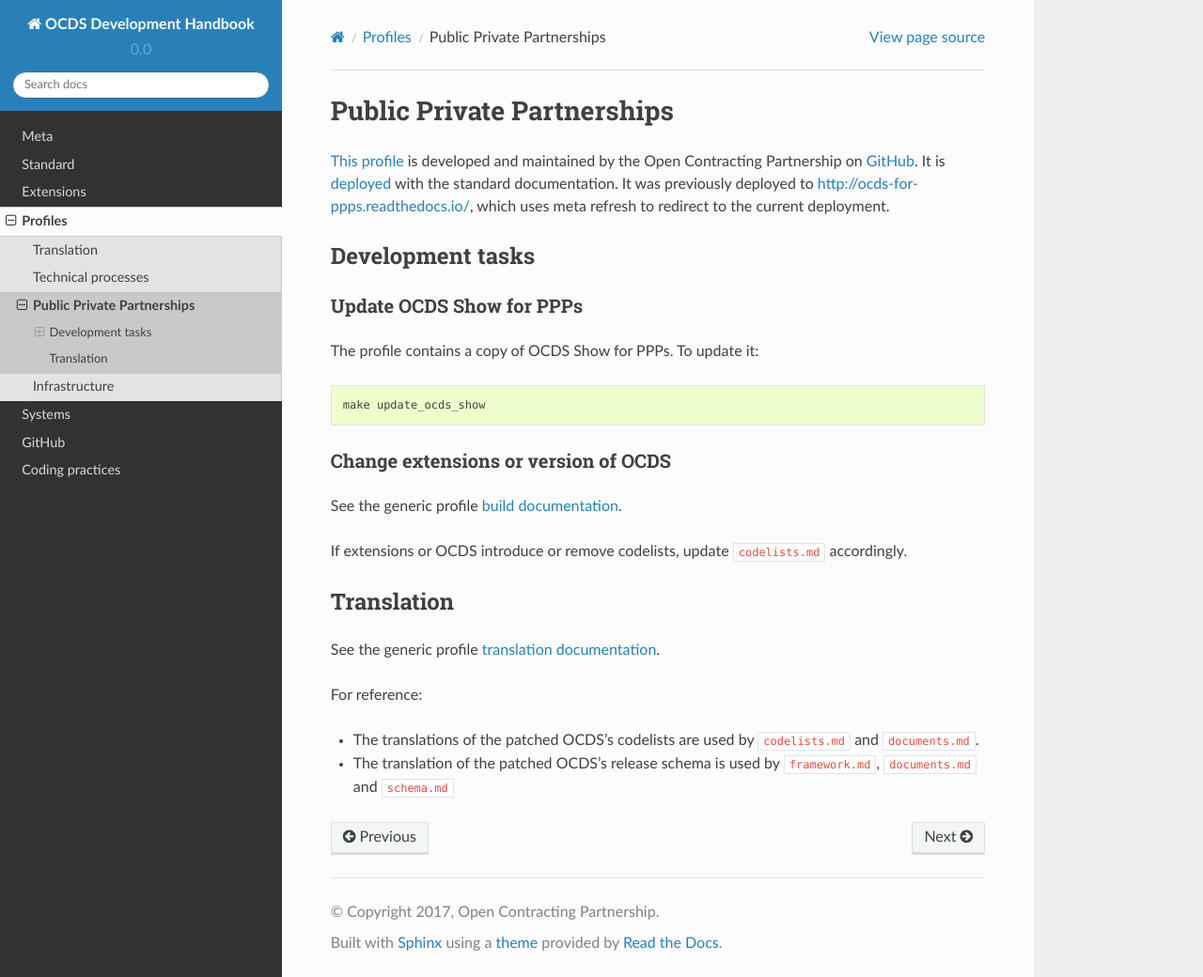
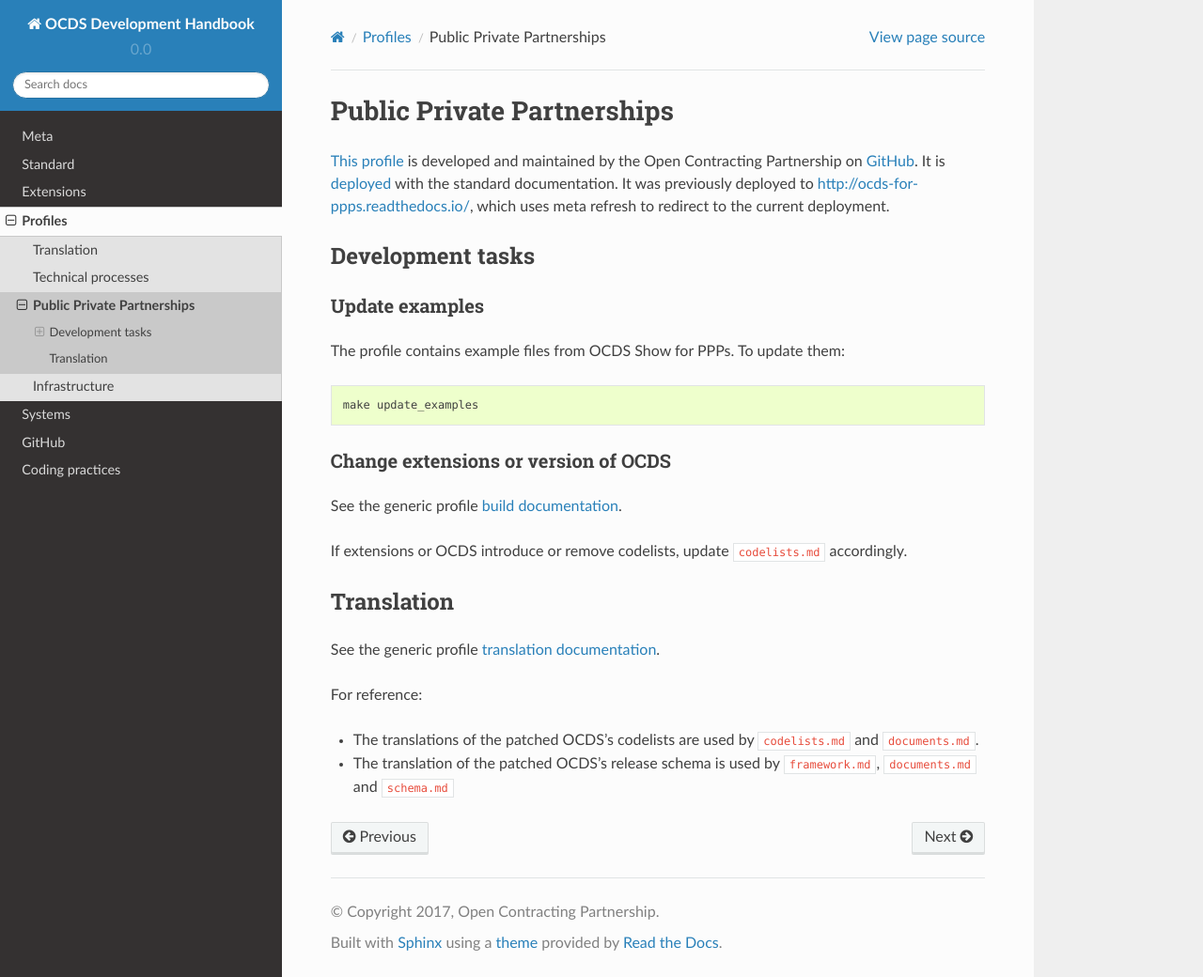
Before and after one commit to open-contracting/standard-development-handbook, a Sphinx documentation site: the page built from docs/profiles/ppp.md, in a window 1280 px wide and 1040 px high. Shown: the whole window at 94% size. Built offline with Sphinx 7.4.7 and the Read the Docs theme 2.0.0, drawn with Linux system fonts in a browser that asks for light colours.

Commit message:
Update docs for OCDS Show in PPPs profile

````diff
--- a/docs/profiles/ppp.md
+++ b/docs/profiles/ppp.md
@@ -4,12 +4,12 @@
 
 ## Development tasks
 
-### Update OCDS Show for PPPs
+### Update examples
 
-The profile contains a copy of OCDS Show for PPPs. To update it:
+The profile contains example files from OCDS Show for PPPs. To update them:
 
 ```shell
-make update_ocds_show
+make update_examples
 ```
 
 ### Change extensions or version of OCDS
````
